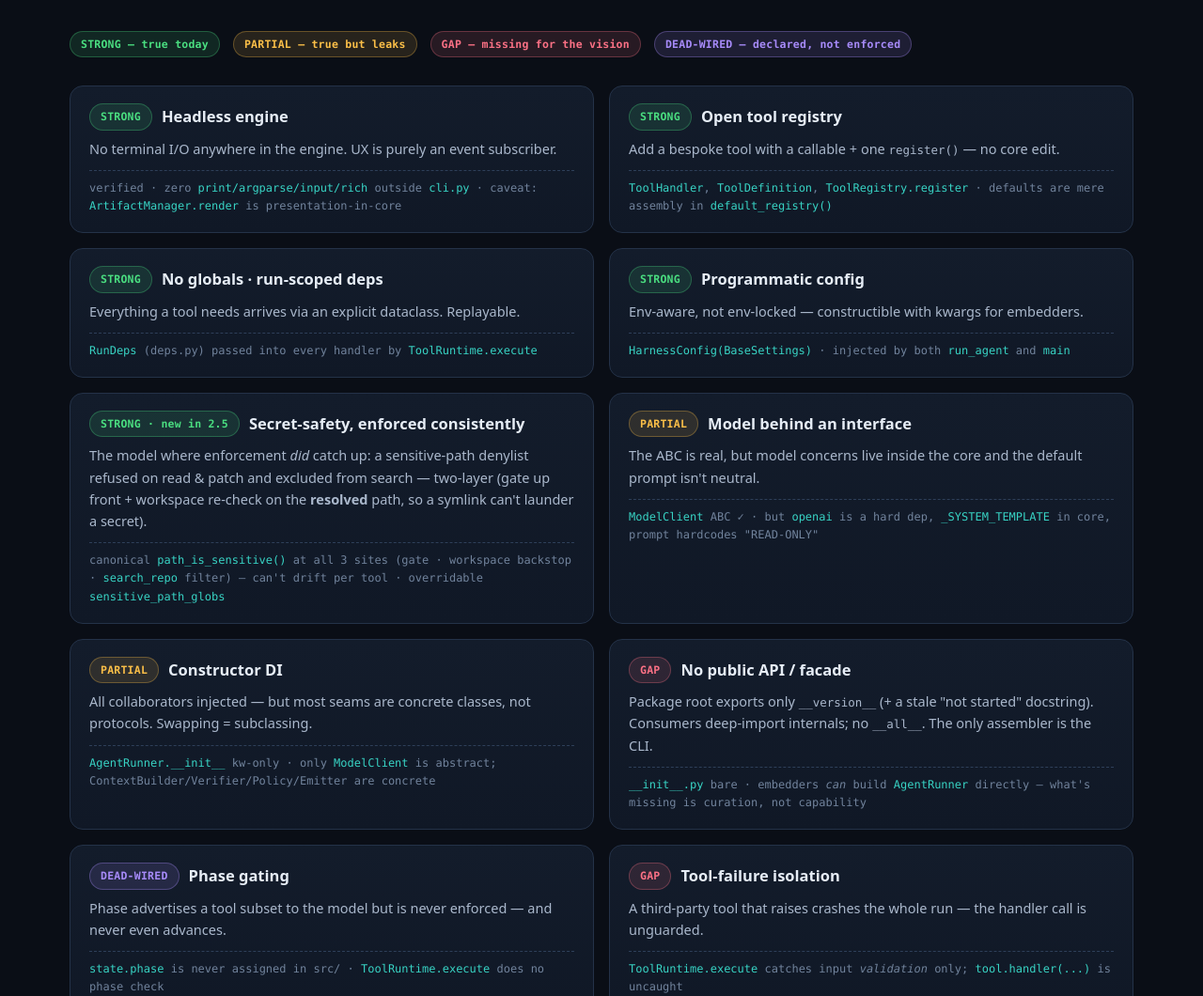
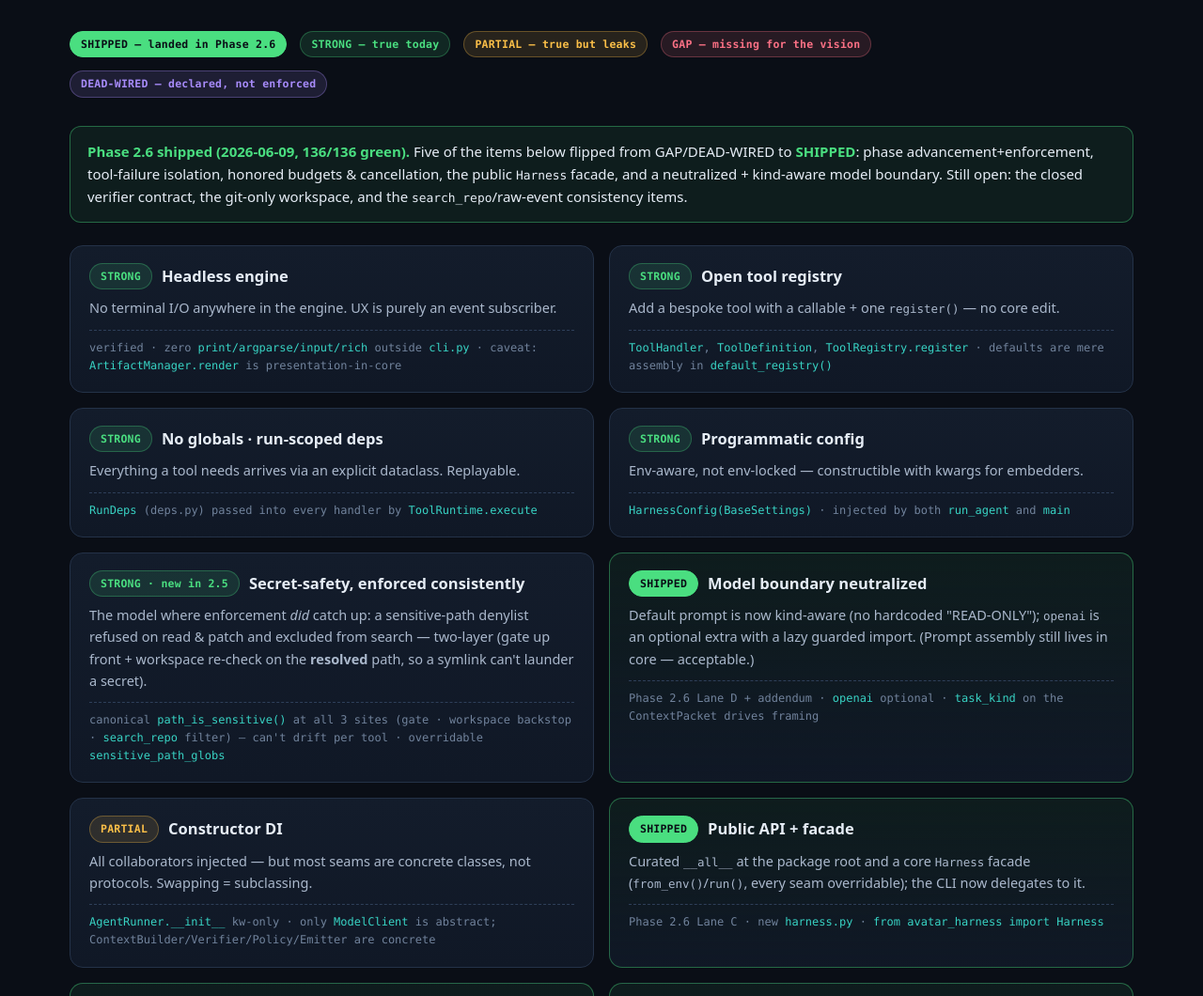
Before and after one commit to codexceed/avatar-harness, a plain HTML site: page docs/core-assessment.html in a window 1280 px wide. Shown: the part 1740-2800 px from the top of the page at 94% size. Drawn offline with Linux system fonts and the light colour scheme.

Commit message:
docs(assessment): flip Phase 2.6 items to SHIPPED
Phase/budgets/cancellation/tool-isolation/facade/model-boundary now render as
shipped (not gaps/dead-wired); hero, §02 cards, and roadmap steps 1-5 updated.

```diff
--- a/docs/core-assessment.html
+++ b/docs/core-assessment.html
@@ -104,6 +104,11 @@
   .pill.partial { color: var(--amber); background: rgba(251,191,72,0.12); border-color: rgba(251,191,72,0.3); }
   .pill.gap { color: var(--rose); background: rgba(251,113,133,0.12); border-color: rgba(251,113,133,0.3); }
   .pill.dead { color: var(--violet); background: rgba(167,139,250,0.13); border-color: rgba(167,139,250,0.32); }
+  .pill.shipped { color: #0a0e16; background: var(--green); border-color: var(--green); }
+  .card.done { border-color: rgba(74,222,128,0.4); background: linear-gradient(180deg, rgba(74,222,128,0.07), #101826); }
+  .shipbanner { border: 1px solid rgba(74,222,128,0.4); background: rgba(74,222,128,0.07); border-radius: 12px; padding: 14px 18px; margin: 0 0 24px; font-size: 15px; color: var(--ink); }
+  .shipbanner b { color: var(--green); }
+  .effort.done { color: #0a0e16; background: var(--green); border-color: var(--green); }
 
   /* ---------- strength/gap cards ---------- */
   .grid { display: grid; grid-template-columns: repeat(2, 1fr); gap: 16px; }
@@ -214,14 +219,14 @@
       <i>outside</i> that boundary and build atop it. This page maps where the code stands today and what
       "robust core" requires next.
     </p>
-    <div class="thesis">The hard part is done; the easy-sounding part isn't. <b>The abstractions are ahead of the runtime enforcement</b> — though Phase 2.5 shows enforcement <i>can</i> catch up (secret-safety is now solid).</div>
+    <div class="thesis">The hard part was done; <b>Phase 2.6 closed the enforcement gap</b> — phase, budgets, cancellation, and tool-failure isolation are now <i>live</i>, the model boundary is neutralized, and a public <code>Harness</code> facade ships. The abstractions are no longer ahead of the runtime.</div>
     <div class="meta">
       <span class="chip">Updated for <b>Phase 2.5 · PR #5</b> (context &amp; secret hardening)</span>
       <span class="chip"><b>Phase 2.5</b> complete · 115 tests green</span>
       <span class="chip">Engine I/O boundary: <b>clean</b></span>
       <span class="chip">Model boundary: <b>leaks</b></span>
       <span class="chip">Secret-safety: <b>enforced</b></span>
-      <span class="chip">Control-axis enforcement: <b>still partial</b></span>
+      <span class="chip">Control-axis enforcement: <b>shipped (Phase 2.6)</b></span>
       <span class="chip">SOTA frontier: <b>durable execution</b></span>
       <span class="chip">Assessed by <b>Claude</b>, cross-validated by <b>Codex gpt-5.4 / xhigh</b></span>
     </div>
@@ -292,11 +297,14 @@
     </p>
 
     <div class="legend">
+      <span class="pill shipped">SHIPPED — landed in Phase 2.6</span>
       <span class="pill strong">STRONG — true today</span>
       <span class="pill partial">PARTIAL — true but leaks</span>
       <span class="pill gap">GAP — missing for the vision</span>
       <span class="pill dead">DEAD-WIRED — declared, not enforced</span>
     </div>
+
+    <div class="shipbanner"><b>Phase 2.6 shipped (2026-06-09, 136/136 green).</b> Five of the items below flipped from GAP/DEAD-WIRED to <b>SHIPPED</b>: phase advancement+enforcement, tool-failure isolation, honored budgets &amp; cancellation, the public <code class="mono">Harness</code> facade, and a neutralized + kind-aware model boundary. Still open: the closed verifier contract, the git-only workspace, and the <code class="mono">search_repo</code>/raw-event consistency items.</div>
 
     <div class="grid">
       <div class="card">
@@ -324,35 +332,35 @@
         <p>The model where enforcement <i>did</i> catch up: a sensitive-path denylist refused on read &amp; patch and excluded from search — two-layer (gate up front + workspace re-check on the <b>resolved</b> path, so a symlink can't launder a secret).</p>
         <div class="ev">canonical <b>path_is_sensitive()</b> at all 3 sites (gate · workspace backstop · <b>search_repo</b> filter) — can't drift per tool · overridable <b>sensitive_path_globs</b></div>
       </div>
-      <div class="card">
-        <h3><span class="pill partial">PARTIAL</span> Model behind an interface</h3>
-        <p>The ABC is real, but model concerns live inside the core and the default prompt isn't neutral.</p>
-        <div class="ev"><b>ModelClient</b> ABC ✓ · but <b>openai</b> is a hard dep, <b>_SYSTEM_TEMPLATE</b> in core, prompt hardcodes "READ-ONLY"</div>
+      <div class="card done">
+        <h3><span class="pill shipped">SHIPPED</span> Model boundary neutralized</h3>
+        <p>Default prompt is now kind-aware (no hardcoded "READ-ONLY"); <code>openai</code> is an optional extra with a lazy guarded import. (Prompt assembly still lives in core — acceptable.)</p>
+        <div class="ev">Phase 2.6 Lane D + addendum · <b>openai</b> optional · <b>task_kind</b> on the ContextPacket drives framing</div>
       </div>
       <div class="card">
         <h3><span class="pill partial">PARTIAL</span> Constructor DI</h3>
         <p>All collaborators injected — but most seams are concrete classes, not protocols. Swapping = subclassing.</p>
         <div class="ev"><b>AgentRunner.__init__</b> kw-only · only <b>ModelClient</b> is abstract; ContextBuilder/Verifier/Policy/Emitter are concrete</div>
       </div>
-      <div class="card">
-        <h3><span class="pill gap">GAP</span> No public API / facade</h3>
-        <p>Package root exports only <code>__version__</code> (+ a stale "not started" docstring). Consumers deep-import internals; no <code>__all__</code>. The only assembler is the CLI.</p>
-        <div class="ev"><b>__init__.py</b> bare · embedders <i>can</i> build <b>AgentRunner</b> directly — what's missing is curation, not capability</div>
+      <div class="card done">
+        <h3><span class="pill shipped">SHIPPED</span> Public API + facade</h3>
+        <p>Curated <code>__all__</code> at the package root and a core <code>Harness</code> facade (<code>from_env()</code>/<code>run()</code>, every seam overridable); the CLI now delegates to it.</p>
+        <div class="ev">Phase 2.6 Lane C · new <b>harness.py</b> · <b>from avatar_harness import Harness</b></div>
       </div>
-      <div class="card">
-        <h3><span class="pill dead">DEAD-WIRED</span> Phase gating</h3>
-        <p>Phase advertises a tool subset to the model but is never enforced — and never even advances.</p>
-        <div class="ev"><b>state.phase</b> is never assigned in src/ · <b>ToolRuntime.execute</b> does no phase check</div>
+      <div class="card done">
+        <h3><span class="pill shipped">SHIPPED</span> Phase gating</h3>
+        <p>The runner now advances <code>investigating → editing → verifying</code> (edit-intent by tier), emits <code>phase_changed</code>, and refuses out-of-phase calls (model-correctable).</p>
+        <div class="ev">Phase 2.6 Lane A · advance + enforce in <b>runner.py</b> · creation-from-bare-workspace works</div>
       </div>
-      <div class="card">
-        <h3><span class="pill gap">GAP</span> Tool-failure isolation</h3>
-        <p>A third-party tool that raises crashes the whole run — the handler call is unguarded.</p>
-        <div class="ev"><b>ToolRuntime.execute</b> catches input <i>validation</i> only; <b>tool.handler(...)</b> is uncaught</div>
+      <div class="card done">
+        <h3><span class="pill shipped">SHIPPED</span> Tool-failure isolation</h3>
+        <p>A raising tool can no longer crash the run — <code>ToolRuntime.execute</code> wraps the handler and returns a failed <code>ToolResult</code>.</p>
+        <div class="ev">Phase 2.6 Lane B · handler wrapped in <b>tools/base.py</b></div>
       </div>
-      <div class="card">
-        <h3><span class="pill dead">DEAD-WIRED</span> Budgets &amp; cancellation</h3>
-        <p>Config advertises wall-clock / context budgets and a cancellation token the loop never honors.</p>
-        <div class="ev"><b>max_wall_clock_seconds</b>/<b>max_context_tokens</b> unreferenced · <b>CancellationToken</b> created, never consumed</div>
+      <div class="card done">
+        <h3><span class="pill shipped">SHIPPED</span> Budgets &amp; cancellation</h3>
+        <p>The loop now honors wall-clock + context budgets and consumes the cancellation token → <code>incomplete</code>.</p>
+        <div class="ev">Phase 2.6 Lane A · <b>runner.py</b> checks deadline, context size, and <b>cancellation.cancelled</b></div>
       </div>
       <div class="card">
         <h3><span class="pill gap">GAP</span> Closed verification contract</h3>
@@ -780,27 +788,27 @@ artifact = <span class="k">await</span> session.run()                    <span c
       <div class="step">
         <div class="num"></div>
         <div class="body"><h4>Isolate tool failures</h4><p>Wrap <code>tool.handler</code> in <code>ToolRuntime.execute</code>; map exceptions to a failed <code>ToolResult</code> with the model-correctable / system split. The seam every third-party tool hits first.</p></div>
-        <span class="effort s">small · high value</span>
+        <span class="effort done">✓ shipped (2.6)</span>
       </div>
       <div class="step">
         <div class="num"></div>
         <div class="body"><h4>Make phase gating real</h4><p>Advance <code>state.phase</code> in the runner and enforce the active toolset at execution — turn the advertised control axis into an enforced one.</p></div>
-        <span class="effort m">medium</span>
+        <span class="effort done">✓ shipped (2.6)</span>
       </div>
       <div class="step">
         <div class="num"></div>
         <div class="body"><h4>Honor budgets &amp; cancellation</h4><p>Wire wall-clock / context budgets to <code>incomplete</code>; consume the <code>CancellationToken</code> at turn/tool boundaries. Stop advertising unkept capabilities.</p></div>
-        <span class="effort m">medium</span>
+        <span class="effort done">✓ shipped (2.6)</span>
       </div>
       <div class="step">
         <div class="num"></div>
         <div class="body"><h4>Public API + <code>Harness</code> facade</h4><p>Curate <code>__all__</code>; lift assembly out of the CLI into a core facade. Forces the boundary into code and gives the CLI as the first real consumer of your own API.</p></div>
-        <span class="effort m">medium</span>
+        <span class="effort done">✓ shipped (2.6)</span>
       </div>
       <div class="step">
         <div class="num"></div>
         <div class="body"><h4>Neutralize the model boundary</h4><p>Move the prompt contract behind the adapter; make <code>openai</code> an optional extra; drop the hardcoded "READ-ONLY" default. Puts the model genuinely outside the core.</p></div>
-        <span class="effort m">medium</span>
+        <span class="effort done">✓ shipped (2.6)</span>
       </div>
       <div class="step">
         <div class="num"></div>
```
